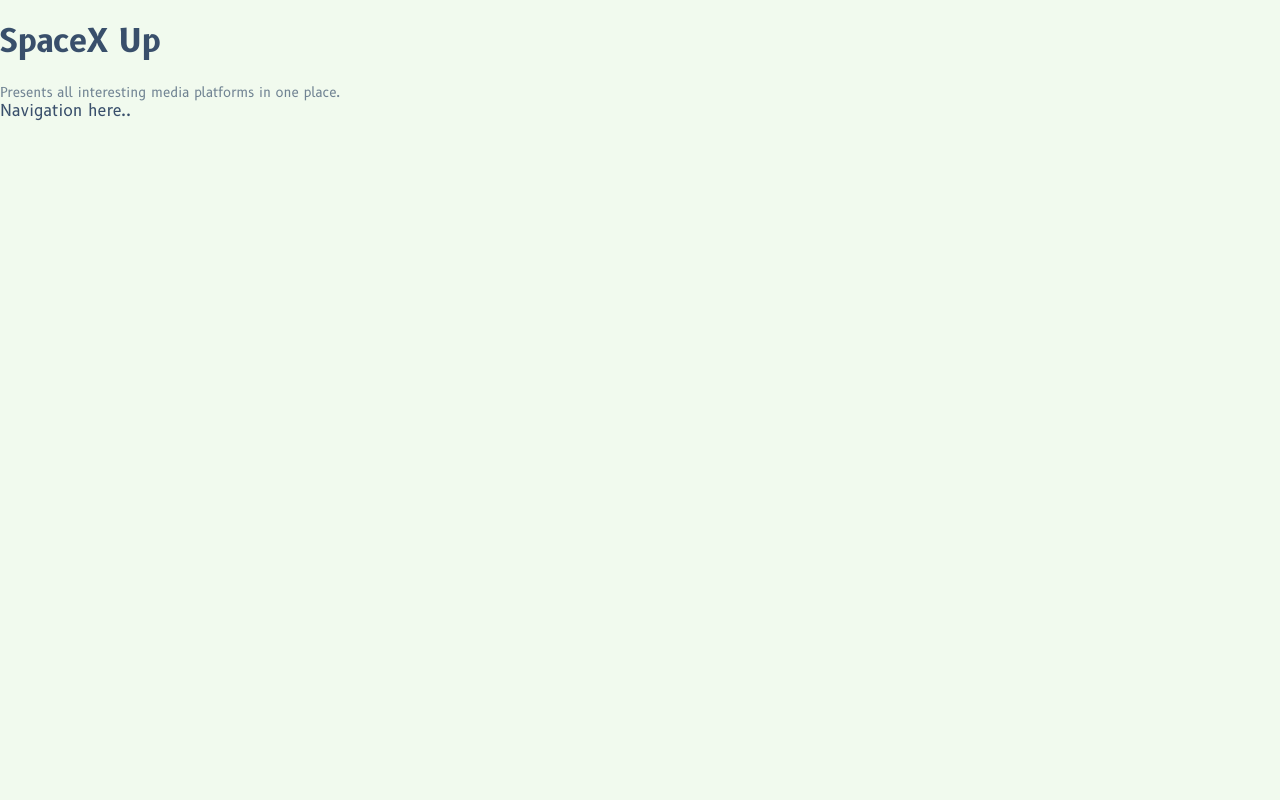
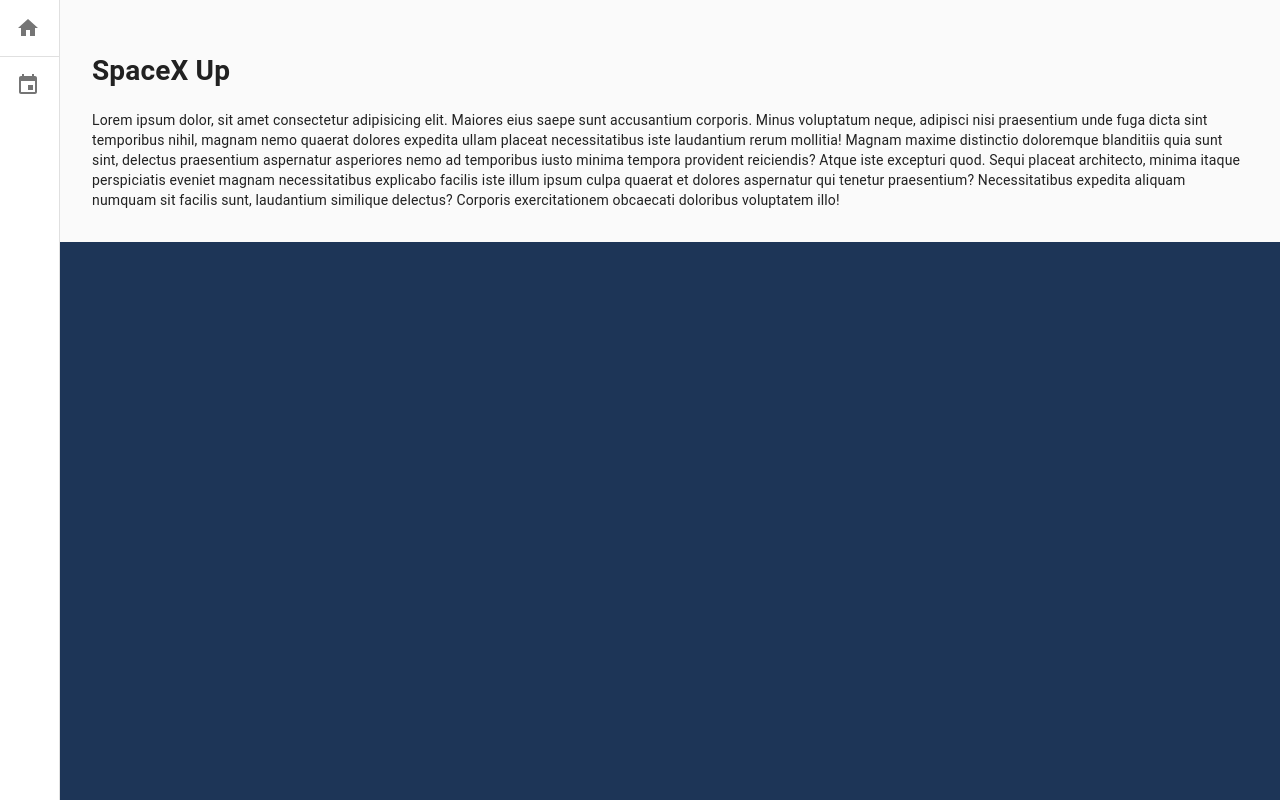
Before and after one commit to Brampage/SpaceX-Up, a Next.js app: page / in a window 1280 px wide. Built offline with nearby package versions, Linux system fonts and the light colour scheme.

Commit message:
add menu

```diff
--- a/components/layout.module.scss
+++ /dev/null
@@ -1,4 +0,0 @@
-
-.backToHome {
-  margin: 3rem 0 0
-}
--- a/components/layout.tsx
+++ b/components/layout.tsx
@@ -1,22 +1,95 @@
+import {createMuiTheme} from '@material-ui/core/styles';
+import {ThemeProvider} from '@material-ui/styles';
 import Head from 'next/head';
+import React from 'react';
+import Menu from './menu';
 
-import styles from './layout.module.scss';
+const theme = createMuiTheme({
+  palette: {
+    primary: {
+      // Purple and green play nicely together.
+      main: '#F1FAEE',
+    },
+    secondary: {
+      // This is green.A700 as hex.
+      main: '#11cb5f',
+    },
+  },
+});
 
-export default function Layout({children, home}: {children: React.ReactNode, home?: boolean}) {
+export default function Layout({
+  children,
+}: {
+  children: React.ReactNode;
+  home?: boolean;
+}) {
+  // TODO: Fix theming
+  // const [theme, setTheme] = useState<Theme>();
+
+  // useLayoutEffect(() => {
+  //   const color = getComputedStyle(document.documentElement)
+  //     .getPropertyValue('--color-imperial-red')
+  //     .trim();
+
+  //   setTheme(
+  //     createMuiTheme({
+  //       palette: {
+  //         primary: {
+  //           main: color,
+  //         },
+  //         secondary: {
+  //           main: color,
+  //         },
+  //       },
+  //     })
+  //   );
+  // }, []);
+
   return (
-    <div>
-      <Head>
-        <link rel="preload" href="/fonts/B612/B612-Regular.ttf" as="font" crossOrigin="" />
-        <link rel="preload" href="/fonts/B612/B612-Italic.ttf" as="font" crossOrigin="" />
-        <link rel="preload" href="/fonts/B612/B612-Bold.ttf" as="font" crossOrigin="" />
-        <link rel="preload" href="/fonts/B612/B612-BoldItalic.ttf" as="font" crossOrigin="" />
-
-        <link rel="icon" href="/favicon/favicon.ico" />
-      </Head>
-      <main>{children}</main>
-      {!home && (
-        <div className={styles.backToHome}></div>
-      )}
-    </div>
-  )
+    <>
+      <style jsx>{`
+        .layout {
+          display: flex;
+          flex-direction: row;
+        }
+        .content {
+          flex: 1;
+          padding: 2rem 2rem;
+        }
+      `}</style>
+      <div className="layout">
+        <ThemeProvider theme={theme}>
+          <Head>
+            <link
+              rel="preload"
+              href="/fonts/B612/B612-Regular.ttf"
+              as="font"
+              crossOrigin=""
+            />
+            <link
+              rel="preload"
+              href="/fonts/B612/B612-Italic.ttf"
+              as="font"
+              crossOrigin=""
+            />
+            <link
+              rel="preload"
+              href="/fonts/B612/B612-Bold.ttf"
+              as="font"
+              crossOrigin=""
+            />
+            <link
+              rel="preload"
+              href="/fonts/B612/B612-BoldItalic.ttf"
+              as="font"
+              crossOrigin=""
+            />
+            <link rel="icon" href="/favicon/favicon.ico" />
+          </Head>
+          <Menu />
+          <main className="content">{children}</main>
+        </ThemeProvider>
+      </div>
+    </>
+  );
 }
--- /dev/null
+++ b/components/menu.tsx
@@ -0,0 +1,64 @@
+import React from 'react';
+import {createStyles, makeStyles, Theme} from '@material-ui/core/styles';
+import Drawer from '@material-ui/core/Drawer';
+import List from '@material-ui/core/List';
+import CssBaseline from '@material-ui/core/CssBaseline';
+import Divider from '@material-ui/core/Divider';
+import ListItem from '@material-ui/core/ListItem';
+import ListItemIcon from '@material-ui/core/ListItemIcon';
+import HomeIcon from '@material-ui/icons/Home';
+import EventIcon from '@material-ui/icons/Event';
+import Link from 'next/link';
+
+const drawerWidth = 60;
+
+const useStyles = makeStyles((theme: Theme) =>
+  createStyles({
+    drawer: {
+      width: drawerWidth,
+      overflowX: 'hidden',
+    },
+  })
+);
+
+export default function Menu() {
+  const classes = useStyles();
+
+  return (
+    <nav className="menu">
+      <CssBaseline />
+      <Drawer
+        variant="permanent"
+        className={classes.drawer}
+        classes={{
+          paper: classes.drawer,
+        }}
+        anchor="left"
+      >
+        <List>
+          <Link href="/">
+            <a>
+              <ListItem button>
+                <ListItemIcon>
+                  <HomeIcon />
+                </ListItemIcon>
+              </ListItem>
+            </a>
+          </Link>
+        </List>
+        <Divider />
+        <List>
+          <Link href="/launches">
+            <a href="">
+              <ListItem button>
+                <ListItemIcon>
+                  <EventIcon />
+                </ListItemIcon>
+              </ListItem>
+            </a>
+          </Link>
+        </List>
+      </Drawer>
+    </nav>
+  );
+}
--- /dev/null
+++ b/effects/use-isomorphic-layout-effect.ts
@@ -0,0 +1,6 @@
+import {useLayoutEffect, useEffect} from 'react';
+
+const useIsomorphicLayoutEffect =
+  typeof window !== 'undefined' ? useLayoutEffect : useEffect;
+
+export default useIsomorphicLayoutEffect;
--- a/package.json
+++ b/package.json
@@ -9,6 +9,8 @@
     "lint": "next lint"
   },
   "dependencies": {
+    "@material-ui/core": "^4.11.4",
+    "@material-ui/icons": "^4.11.2",
     "next": "11.0.0",
     "react": "17.0.2",
     "react-dom": "17.0.2",
--- a/pages/_app.tsx
+++ b/pages/_app.tsx
@@ -1,6 +1,7 @@
 import '../styles/globals.scss'
 import type { AppProps } from 'next/app'
 
+// use apptsx as layout
 function MyApp({ Component, pageProps }: AppProps) {
   return <Component {...pageProps} />
 }
--- a/pages/index.tsx
+++ b/pages/index.tsx
@@ -1,19 +1,25 @@
-import Head from 'next/head'
+import Head from 'next/head';
 import Layout from '../components/layout';
-import Navigation from '../components/navigation';
-
-const siteTitle = 'SpaceX Up';
 
 export default function Home() {
   return (
     <Layout>
       <Head>
-        <title>{siteTitle}</title>
+        <title>SpaceX Up</title>
       </Head>
       <h1>SpaceX Up</h1>
-      <small>Presents all interesting media platforms in one place.</small>
-
-      <Navigation></Navigation>
+      Lorem ipsum dolor, sit amet consectetur adipisicing elit. Maiores eius
+      saepe sunt accusantium corporis. Minus voluptatum neque, adipisci nisi
+      praesentium unde fuga dicta sint temporibus nihil, magnam nemo quaerat
+      dolores expedita ullam placeat necessitatibus iste laudantium rerum
+      mollitia! Magnam maxime distinctio doloremque blanditiis quia sunt sint,
+      delectus praesentium aspernatur asperiores nemo ad temporibus iusto minima
+      tempora provident reiciendis? Atque iste excepturi quod. Sequi placeat
+      architecto, minima itaque perspiciatis eveniet magnam necessitatibus
+      explicabo facilis iste illum ipsum culpa quaerat et dolores aspernatur qui
+      tenetur praesentium? Necessitatibus expedita aliquam numquam sit facilis
+      sunt, laudantium similique delectus? Corporis exercitationem obcaecati
+      doloribus voluptatem illo!
     </Layout>
-  )
+  );
 }
--- /dev/null
+++ b/public/layout-test.css
@@ -0,0 +1,3 @@
+.a-background {
+  background-color: black;
+}
--- a/styles/globals.scss
+++ b/styles/globals.scss
@@ -7,12 +7,12 @@
   margin: 0;
   font-family: B612, -apple-system, BlinkMacSystemFont, Segoe UI, Roboto, Oxygen,
     Ubuntu, Cantarell, Fira Sans, Droid Sans, Helvetica Neue, sans-serif;
-  background-color: var(--color-honeydew);
-  color: var(--color-prussian-blue-primary);
+  background-color: var(--color-prussian-blue);
+  color: var(--color-honeydew-primary);
 }
 
 small {
-  color: var(--color-prussian-blue-secondary);
+  color: var(--color-honeydew-secondary);
 }
 
 a {
```
Also changed, not shown: pages/launches/index.tsx (added, +16 -0 lines), 1 other file (tests, documents, lock files or other folders).
